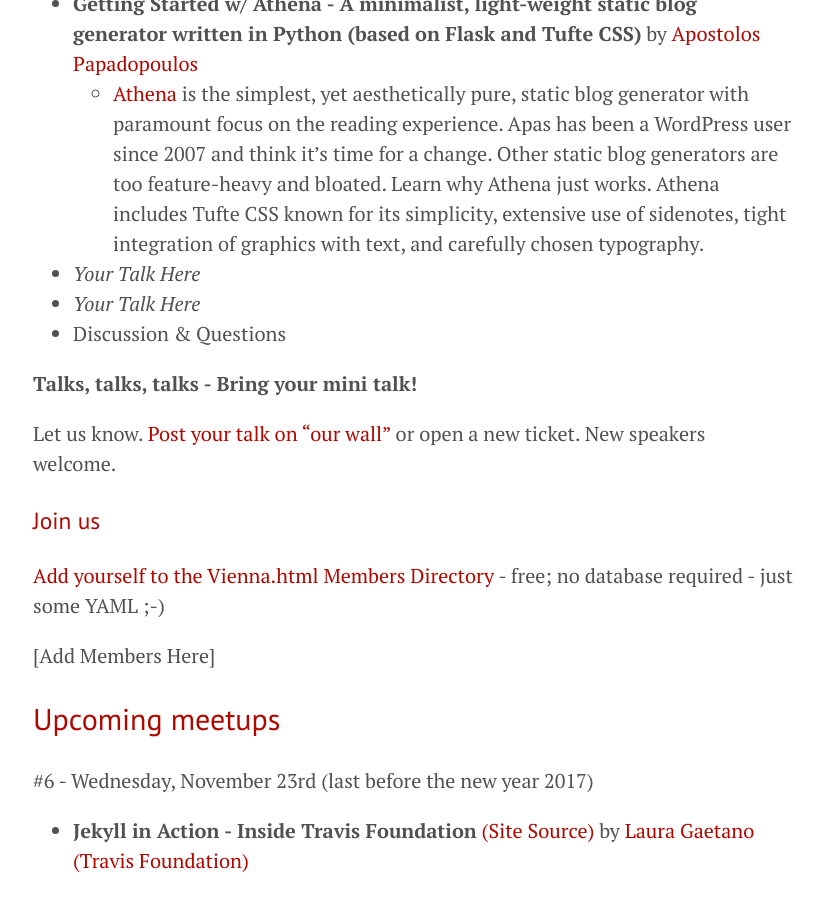
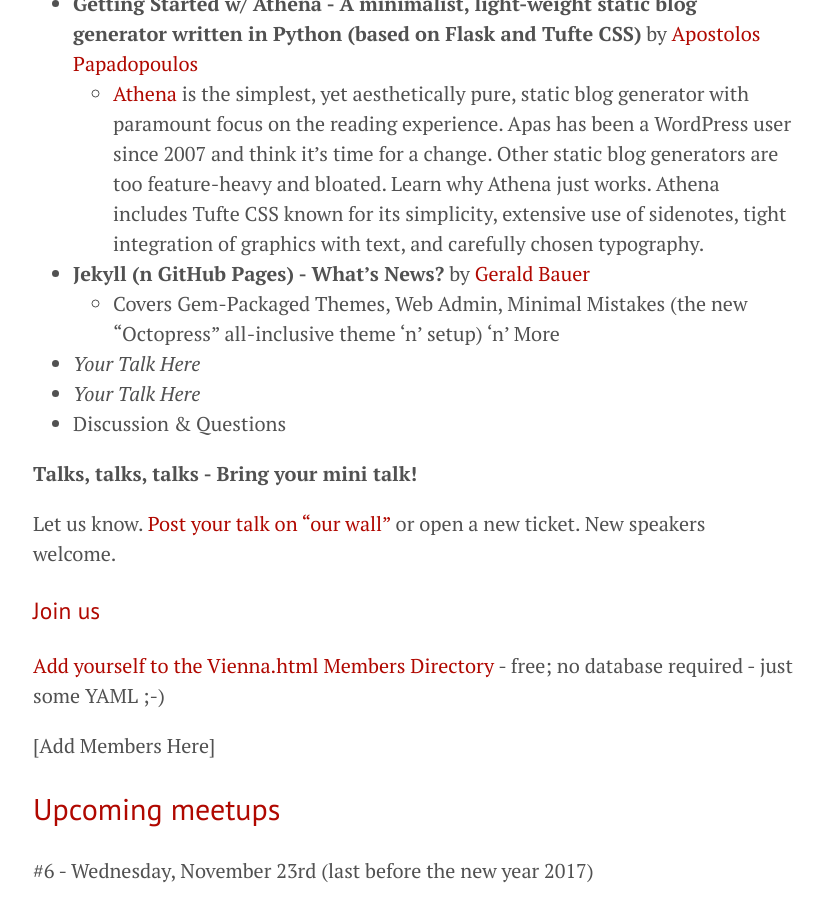
Before and after one commit to goodbyeaustria/archive, a Jekyll site: the page built from index.md, in a window 1280 px wide and 900 px high, scrolled down 1182 px. Shown: the whole window, without its empty margins (227-1051 px from the left). Built offline with Jekyll 4.4.1, drawn with Linux system fonts in a browser that asks for light colours.

Commit message:
add jekyll talk

```diff
--- a/index.md
+++ b/index.md
@@ -33,6 +33,8 @@
 
 - **Getting Started w/ Athena - A minimalist, light-weight static blog generator written in Python (based on Flask and Tufte CSS)** by [Apostolos Papadopoulos](https://github.com/apas)
     - [Athena](https://github.com/apas/athena) is the simplest, yet aesthetically pure, static blog generator with paramount focus on the reading experience. Apas has been a WordPress user since 2007 and think it's time for a change. Other static blog generators are too feature-heavy and bloated. Learn why Athena just works. Athena includes Tufte CSS known for its simplicity, extensive use of sidenotes, tight integration of graphics with text, and carefully chosen typography.
+- **Jekyll (n GitHub Pages) - What's News?** by [Gerald Bauer](https://github.com/geraldb)
+    - Covers Gem-Packaged Themes, Web Admin, Minimal Mistakes (the new "Octopress" all-inclusive theme 'n' setup) 'n' More
 - _Your Talk Here_
 - _Your Talk Here_
 - Discussion & Questions
```
